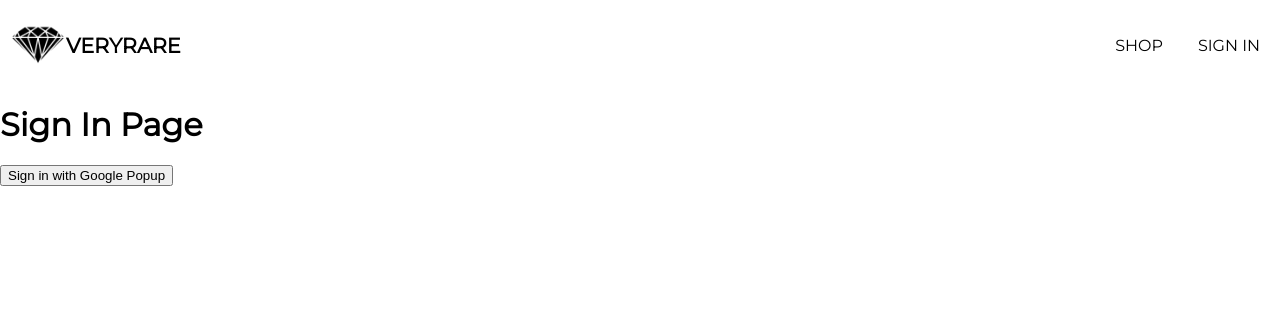
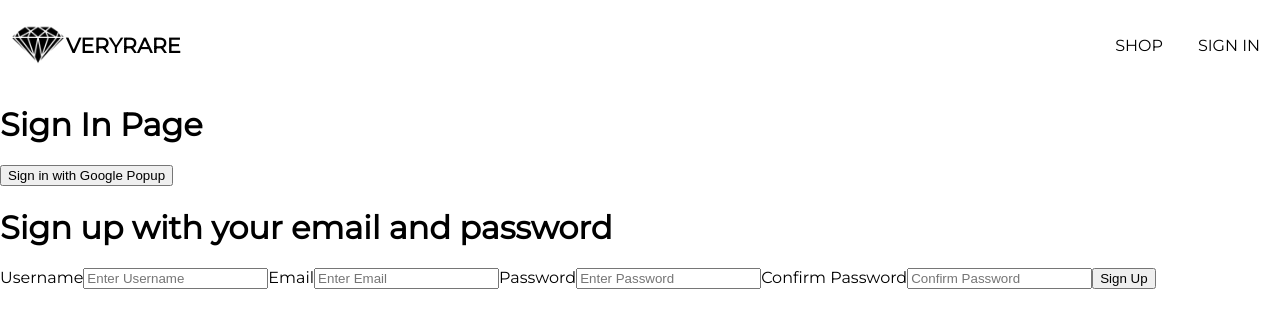
Before and after one commit to FaraiMajor/veryrare-clothing, a React (Create React App) app: page /sign-in in a window 1280 px wide. Shown: the top 328 px of the page. Built offline with nearby package versions, Linux system fonts and the light colour scheme.

Commit message:
form validation

```diff
--- /dev/null
+++ b/src/components/sign-up-form/signup-form.jsx
@@ -0,0 +1,69 @@
+import { useState } from "react"
+
+export default function SignUpForm() {
+    const defaultFormFields = {
+        username: '',
+        email: '',
+        password: '',
+        confirmPassword: '',
+    };
+
+    const [formFields, setFormFields] = useState(defaultFormFields);
+    const { username, email, password, confirmPassword } = formFields;
+    console.log(formFields)
+
+    const resetFormFields = () => {
+        setFormFields(defaultFormFields);
+    };
+
+    const handleChange = (event) => {
+        const { name, value } = event.target;
+
+        setFormFields({ ...formFields, [name]: value });
+    };
+
+    return (
+        <div>
+            <h1>Sign up with your email and password</h1>
+            <form onSubmit={() => { }}>
+                <label for="uname">Username</label>
+                <input
+                    name="username"
+                    type="text"
+                    placeholder="Enter Username"
+                    onChange={handleChange}
+                    value={username}
+                    required />
+
+                <label for="email">Email</label>
+                <input
+                    type="email"
+                    name="email"
+                    placeholder="Enter Email"
+                    onChange={handleChange}
+                    value={email}
+                    required />
+
+                <label for="password">Password</label>
+                <input
+                    type="password"
+                    name="password"
+                    placeholder="Enter Password"
+                    onChange={handleChange}
+                    value={password}
+                    required />
+
+                <label for="confirmPassword">Confirm Password</label>
+                <input
+                    type="password"
+                    name="confirmPassword"
+                    placeholder="Confirm Password"
+                    onChange={handleChange}
+                    value={confirmPassword}
+                    required />
+
+                <button type="submit">Sign Up</button>
+            </form>
+        </div>
+    )
+}
--- a/src/routes/sign-in/sign-in.jsx
+++ b/src/routes/sign-in/sign-in.jsx
@@ -1,4 +1,5 @@
 import { signInWithGooglePopup, createUserDocumentFromAuth } from '../../utils/firebase/firebase.utils'
+import SignUpForm from '../../components/sign-up-form/signup-form';
 
 const SignIn = () => {
     const logGoogleUser = async () => {
@@ -15,6 +16,7 @@ const SignIn = () => {
             <button onClick={logGoogleUser}>
                 Sign in with Google Popup
             </button>
+            <SignUpForm />
         </div>
     )
 }
```
